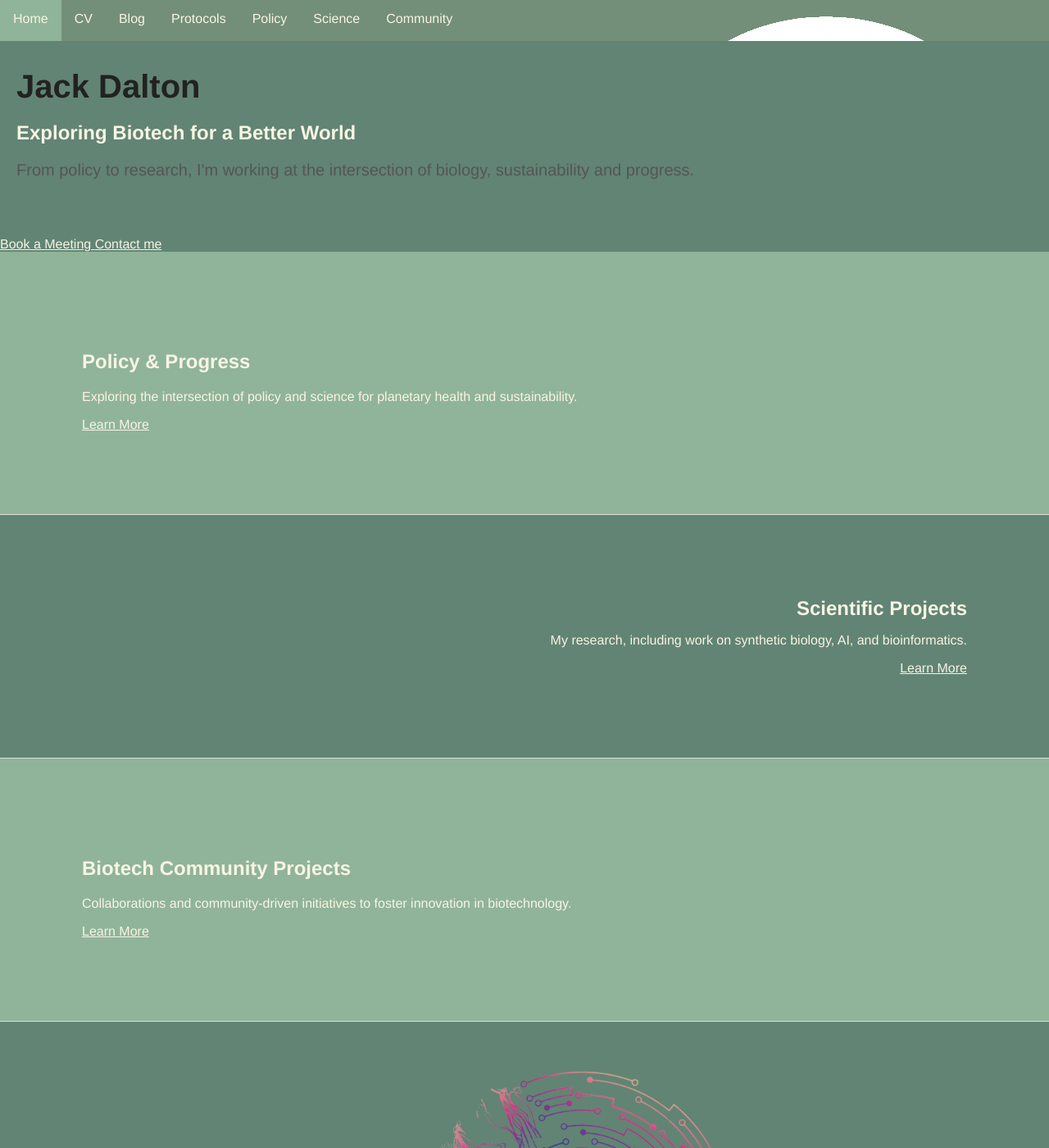
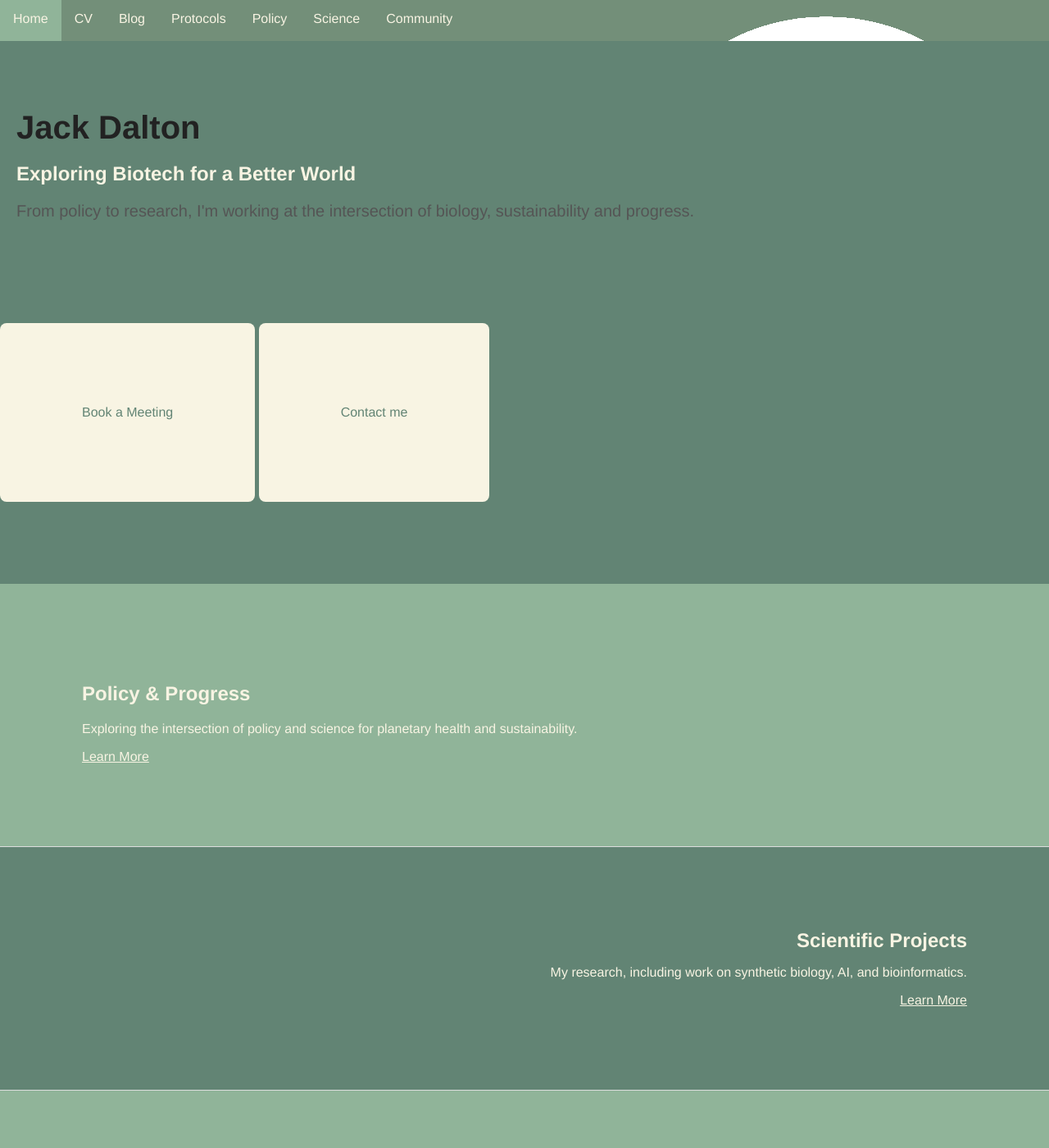
Before and after one commit to JackATDalton/JackATDalton.github.io, a Jekyll site: the page built from index.html, in a window 1280 px wide and 1400 px high. Shown: the whole window at 82% size. Built offline with Jekyll 4.4.1, drawn with Linux system fonts in a browser that asks for light colours; some web fonts are replaced.

Commit message:
Update style.css so everything is inline

```diff
--- a/stylesheets/style.css
+++ b/stylesheets/style.css
@@ -65,7 +65,7 @@ body
 
 .hero {
   text-align: left;
-  padding: 50px 20px;
+  padding: 100px 20px;
   background-color: #628474;
 }
 
@@ -78,6 +78,22 @@ body
 .hero p {
   font-size: 1.25rem;
   color: #555;
+}
+
+.button
+{
+  display:inline-block;
+  border-radius: .5em;
+  background-color: #f8f4e3;
+  color:#628474; /*text color*/
+  text-decoration: none!important; /* Removes underline for links */
+  text-align: center; /* Centers text */
+  margin: .3em 0 100px 0; /* Adjust margins: top, right/left, bottom */
+  padding: 100px;
+
+}
+.button:hover {
+  background-color: #cbc7b8; /* Darker shade on hover */
 }
 
 /* Subsections Style */
@@ -123,21 +139,7 @@ h2
   margin-bottom: 3px;
 }
 
-.button
-{
-  display:inline-block;
-  border-radius: .5em;
-  background-color: #f8f4e3;
-  color:#628474; /*text color*/
-  text-decoration: none!important; /* Removes underline for links */
-  text-align: center; /* Centers text */
-  margin: .3em 0 .5em 0; /* Adjust margins: top, right/left, bottom */
-  padding: 100px;
 
-}
-.button:hover {
-  background-color: #cbc7b8; /* Darker shade on hover */
-}
 
 .uni-column:after
 {
```
